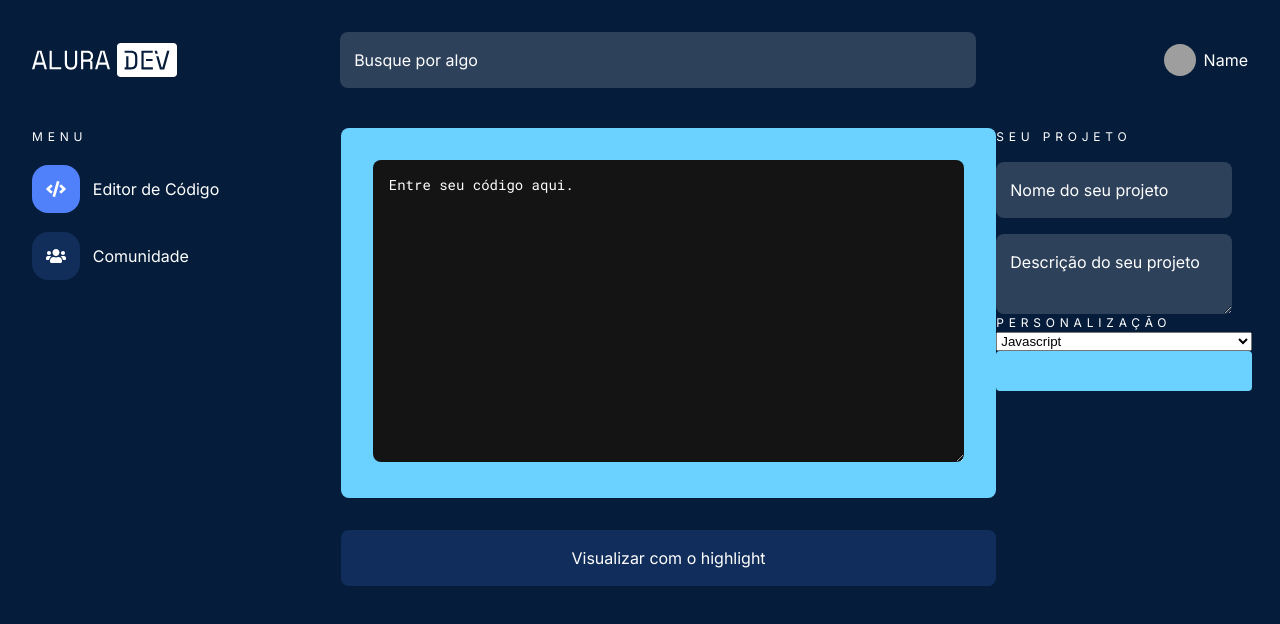
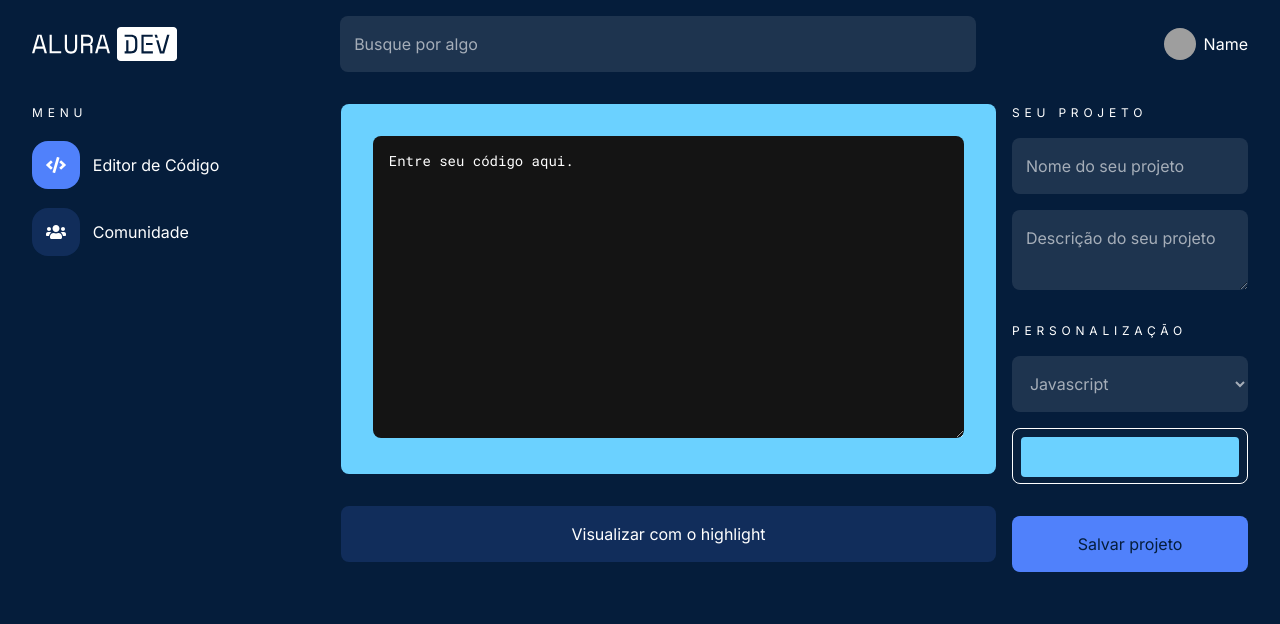
Before and after one commit to Kapizany/CodeHub, a React (Create React App) app: page / in a window 1280 px wide. Shown: the top 624 px of the page. Built offline with nearby package versions, Linux system fonts and the light colour scheme; grey boxes are pictures that could not be loaded.

Commit message:
Finished PreferencesMenu and changed spacings relative to the top of the page

```diff
--- a/src/components/EditorBody/styles.tsx
+++ b/src/components/EditorBody/styles.tsx
@@ -2,13 +2,13 @@ import styled from "styled-components";
 
 export const EditorBodyOuterDiv = styled.div`
   position: absolute;
-  top: 5.5rem; /* 3.35rem previously */
+  top: 4.5rem; /* 3.35rem previously */
   left: 24.5%;
   width: 73%; /* 72% previously */
 `;
 
 export const EditorBodyContainer = styled.div`
-  margin-top: 2.5rem;
+  margin-top: 2rem; /* 2.5rem previously */
   margin-left: 1.7rem; /* 1.53rem; previously */
   display: flex;
   justify-content: space-between;
--- a/src/components/Header/styles.ts
+++ b/src/components/Header/styles.ts
@@ -6,7 +6,7 @@ export const HeaderContainer = styled.header`
   left: 2.5%; /* 3% previously */
   width: 95%; /* 94% previously */
   height: 3.5rem; /* 2.4rem previously, 0.2rem more than the SearchBar (2.2) */
-  padding-top: 2rem; /* 0.91rem previously */
+  padding-top: 1rem; /* 0.91rem previously */
   display: flex;
   align-items: center;
   justify-content: space-between;
--- a/src/components/HighlightButton/styles.ts
+++ b/src/components/HighlightButton/styles.ts
@@ -11,10 +11,6 @@ export const HighlightButtonContainer = styled.button`
 
   background: var(--blue);
 
-  :active {
-    background: var(--text-editor-background);
-  }
-
   /* :focus {
     outline: none;
   } */
--- a/src/components/PreferencesMenu/index.tsx
+++ b/src/components/PreferencesMenu/index.tsx
@@ -1,9 +1,14 @@
-import { useState } from 'react';
-import { GithubPicker } from 'react-color';
-import { PreferencesMenuColorPick, PreferencesMenuLanguage } from './style';
+import { useState } from "react";
+import { GithubPicker } from "react-color";
+import {
+  PreferencesMenuLanguage,
+  PreferencesMenuColorPickContainer,
+  PreferencesMenuColorPick,
+} from "./style";
+import { PreferencesMenuSaveProject } from "./style";
 
 export interface PreferencesMenuColorPickProps {
-    selectedColor:string;
+  selectedColor: string;
 }
 
 interface PreferencesMenuProps {
@@ -11,19 +16,40 @@ interface PreferencesMenuProps {
   setSelectedColor: (color: string) => void;
 }
 
-export const PreferencesMenu: React.FC<PreferencesMenuProps> = ({selectedColor, setSelectedColor}) => {
+export const PreferencesMenu: React.FC<PreferencesMenuProps> = ({
+  selectedColor,
+  setSelectedColor,
+}) => {
   const [hiddenColorPick, setHiddenColorPick] = useState(false);
 
-
-    return <>
+  return (
+    <>
       <PreferencesMenuLanguage>
         <option value="javascript">Javascript</option>
         <option value="python">Python</option>
         <option value="html">CSS</option>
         <option value="html">HTML</option>
       </PreferencesMenuLanguage>
-        <PreferencesMenuColorPick selectedColor={selectedColor} onClick={() => {setHiddenColorPick(!hiddenColorPick)}}>
-            {(hiddenColorPick && <GithubPicker onChange={(event) => setSelectedColor(event.hex)} triangle={'top-right'} />)}
+
+      <PreferencesMenuColorPickContainer>
+        <PreferencesMenuColorPick
+          selectedColor={selectedColor}
+          onClick={() => {
+            setHiddenColorPick(!hiddenColorPick);
+          }}
+        >
+          {hiddenColorPick && (
+            <GithubPicker
+              onChange={(event) => setSelectedColor(event.hex)}
+              triangle={"top-right"}
+            />
+          )}
         </PreferencesMenuColorPick>
+      </PreferencesMenuColorPickContainer>
+
+      <PreferencesMenuSaveProject type="button">
+        Salvar projeto
+      </PreferencesMenuSaveProject>
     </>
-}
+  );
+};
--- a/src/components/PreferencesMenu/style.ts
+++ b/src/components/PreferencesMenu/style.ts
@@ -1,28 +1,81 @@
 import styled from "styled-components";
 import { PreferencesMenuColorPickProps } from ".";
 
-export const PreferencesMenuContainer = styled.div`
+// export const PreferencesMenuContainer = styled.div``;
 
+export const PreferencesMenuLanguage = styled.select`
+  display: inline-block;
+  height: 3.5rem;
+  margin: 1rem 0;
+  padding: 0 14px;
+
+  border-radius: 0.5rem;
+  border-style: hidden;
+  border-width: 0rem;
+
+  background: var(--input-background);
+
+  ::placeholder {
+    color: var(--text-input);
+  }
+
+  :focus {
+    outline: none;
+  }
+
+  font-family: Inter;
+  font-style: normal;
+  font-weight: normal;
+  font-size: 16px;
+  line-height: 24px;
+  color: var(--text-input);
+  opacity: 0.64;
 `;
 
-export const PreferencesMenuLanguage = styled.select`
+export const PreferencesMenuColorPickContainer = styled.div`
+  height: 56px;
 
+  padding: 0.5rem;
+
+  background: rgba(196, 196, 196, 0.01);
+  border: 1px solid #ffffff;
+  box-sizing: border-box;
+  border-radius: 8px;
 `;
 
 export const PreferencesMenuColorPick = styled.div<PreferencesMenuColorPickProps>`
-    width: 256px;
   height: 40px;
 
-    background: ${props => props.selectedColor};
+  background: ${(props) => props.selectedColor};
   border-radius: 4px;
 
   .github-picker {
     position: relative;
     top: 48px;
-        right: -17%;
+    right: 0px; /* -17% previously */
   }
 `;
 
-export const PreferencesMenuSaveProject= styled.button`
+export const PreferencesMenuSaveProject = styled.button`
+  display: block;
+  height: 3.5rem;
+  margin: 2rem 0 0;
+  padding: 0;
 
+  border-radius: 8px;
+  border-width: 0;
+
+  background: var(--blue-light);
+
+  /* :focus {
+    outline: none;
+  } */
+
+  font-family: Inter;
+  font-style: normal;
+  font-weight: normal;
+  font-size: 16px;
+  line-height: 24px;
+  text-align: center;
+  color: var(--background);
 `;
--- a/src/components/ProjectConfigMenu/index.tsx
+++ b/src/components/ProjectConfigMenu/index.tsx
@@ -8,15 +8,20 @@ interface ProjectConfigMenuProps {
   setSelectedColor: (color: string) => void;
 }
 
-export const ProjectConfigMenu:React.FC<ProjectConfigMenuProps> = ({selectedColor, setSelectedColor}) => {
-
+export const ProjectConfigMenu: React.FC<ProjectConfigMenuProps> = ({
+  selectedColor,
+  setSelectedColor,
+}) => {
   return (
     <ProjectConfigMenuContainer>
-        <h2>Seu projeto</h2>
-        <ProjectTitleField />
-        <ProjectDescriptionField />
-        <h2>Personalização</h2>
-        <PreferencesMenu selectedColor={selectedColor} setSelectedColor={setSelectedColor} />
+      <h2>Seu projeto</h2>
+      <ProjectTitleField />
+      <ProjectDescriptionField />
+      <h2>Personalização</h2>
+      <PreferencesMenu
+        selectedColor={selectedColor}
+        setSelectedColor={setSelectedColor}
+      />
     </ProjectConfigMenuContainer>
   );
 };
--- a/src/components/ProjectDescriptionField/styles.ts
+++ b/src/components/ProjectDescriptionField/styles.ts
@@ -4,7 +4,7 @@ export const ProjectDescriptionFieldContainer = styled.textarea`
   display: inline-block;
   width: 13rem;
   height: 3rem;
-  margin: 0rem;
+  margin: 0 0 2rem;
   padding: 1rem 14px;
 
   border-radius: 0.5rem;
@@ -27,4 +27,5 @@ export const ProjectDescriptionFieldContainer = styled.textarea`
   font-size: 16px;
   line-height: 24px;
   color: var(--text-input);
+  opacity: 0.64;
 `;
--- a/src/components/ProjectTitleField/styles.ts
+++ b/src/components/ProjectTitleField/styles.ts
@@ -27,4 +27,5 @@ export const ProjectTitleFieldContainer = styled.input`
   font-size: 16px;
   line-height: 24px;
   color: var(--text-input);
+  opacity: 0.64;
 `;
--- a/src/components/SearchBar/styles.ts
+++ b/src/components/SearchBar/styles.ts
@@ -25,4 +25,5 @@ export const SearchBarContainer = styled.input`
   font-size: 16px;
   line-height: 24px;
   color: var(--text-input);
+  opacity: 0.64;
 `;
--- a/src/components/SidebarMenu/styles.ts
+++ b/src/components/SidebarMenu/styles.ts
@@ -2,7 +2,7 @@ import styled from "styled-components";
 
 export const SidebarMenuContainer = styled.div`
   position: fixed;
-  top: 5.5rem; /* 3.35rem previously */
+  top: 4.5rem; /* 3.35rem previously */
   bottom: 0.5rem;
   left: 2.5%; /* 3% previously */
   width: 22%;
@@ -16,7 +16,7 @@ export const SideBarMenuDiv = styled.div`
   line-height: 18px;
   letter-spacing: 0.3rem;
   text-transform: uppercase;
-  margin-top: 2.5rem;
+  margin-top: 2rem; /* 2.5rem previously */
   color: #ffffff;
 `;
 export const SideBarMenuListContainer = styled.div`
```
Also changed, not shown: 1 other file (tests, documents, lock files or other folders). Lines whose indentation alone changed are shown as unchanged.
